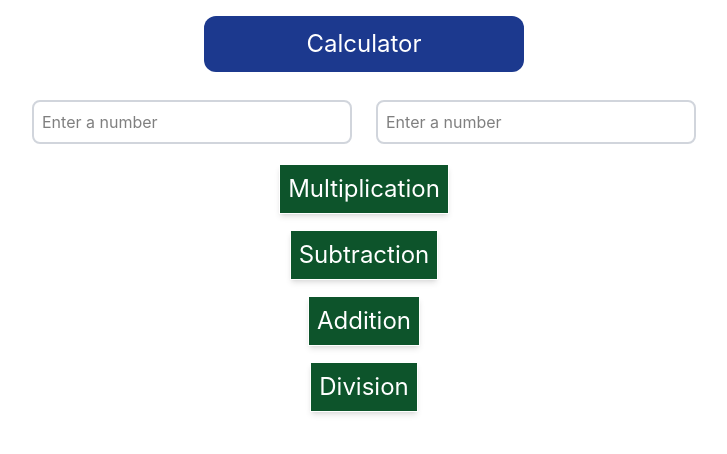
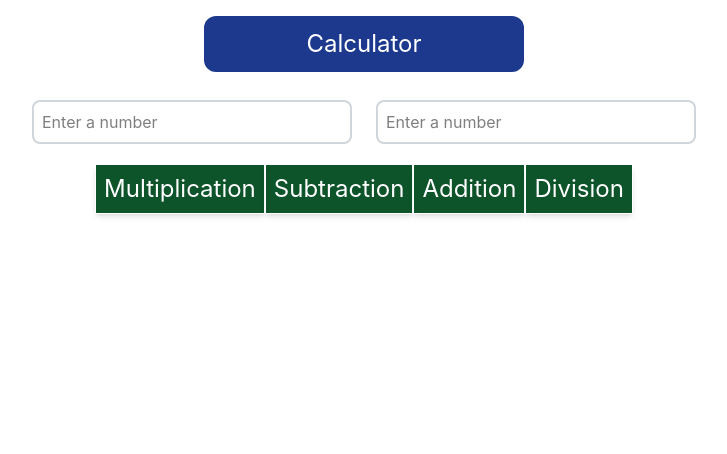
Before and after one commit to Om-Godsire/WDD-Project, a React (Create React App) app in the folder vaccum-app/: page / in a window 1280 px wide. Shown: the top 454 px of the page, without its empty margins (276-1003 px from the left). Built offline with nearby package versions, Linux system fonts and the light colour scheme.

Commit message:
hiasdfasdf

```diff
--- a/vaccum-app/src/step1/Index.jsx
+++ b/vaccum-app/src/step1/Index.jsx
@@ -3,20 +3,27 @@ import Division from "./Division";
 import Multiplication from "./Multiplication";
 import Subtraction from "./Subtraction";
 
-let Calculator=()=>{
-    return(
-        <div className="flex flex-col item-center justify-center">
+let Calculator = () => {
+    return (
+
+        <div className="item-center justify-center">
             <div className="flex item-center justify-center">
                 <h1 className="text-2xl rounded-xl bg-blue-900 text-white p-3 b-3 m-4 w-1/4 item-center center flex justify-center">Calculator</h1>
             </div>
             <div className="flex flex-col md:flex-row item-center justify-center">
-                <input id="num1" type="text" className="border-2 border-gray-300 rounded-lg p-2 m-3 w-1/4 center" placeholder="Enter a number"/>
-                <input id="num2" type="text" className="border-2 border-gray-300 rounded-lg p-2 m-3 w-1/4 center" placeholder="Enter a number"/>
+                <input id="num1" type="text" className="border-2 border-gray-300 rounded-lg p-2 m-3 w-1/4 center" placeholder="Enter a number" />
+                <input id="num2" type="text" className="border-2 border-gray-300 rounded-lg p-2 m-3 w-1/4 center" placeholder="Enter a number" />
             </div>
-            <Multiplication />
-            <Subtraction />
-            <Addition />
-            <Division />
+
+            <div className="flex justify-center">
+                <div>
+                    <Multiplication />
+                    <Subtraction />
+                    <Addition />
+                    <Division />
+                </div>
+            </div>
+
         </div>
 
 
```
